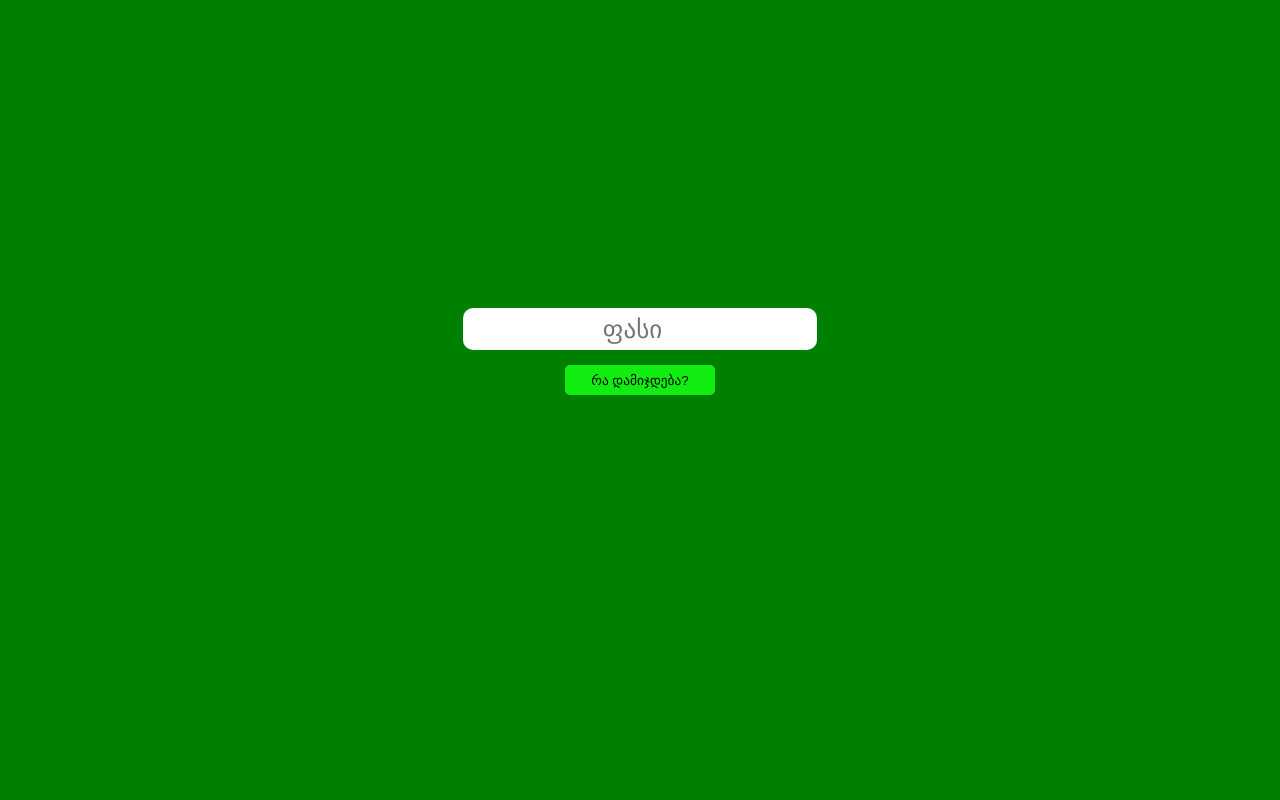
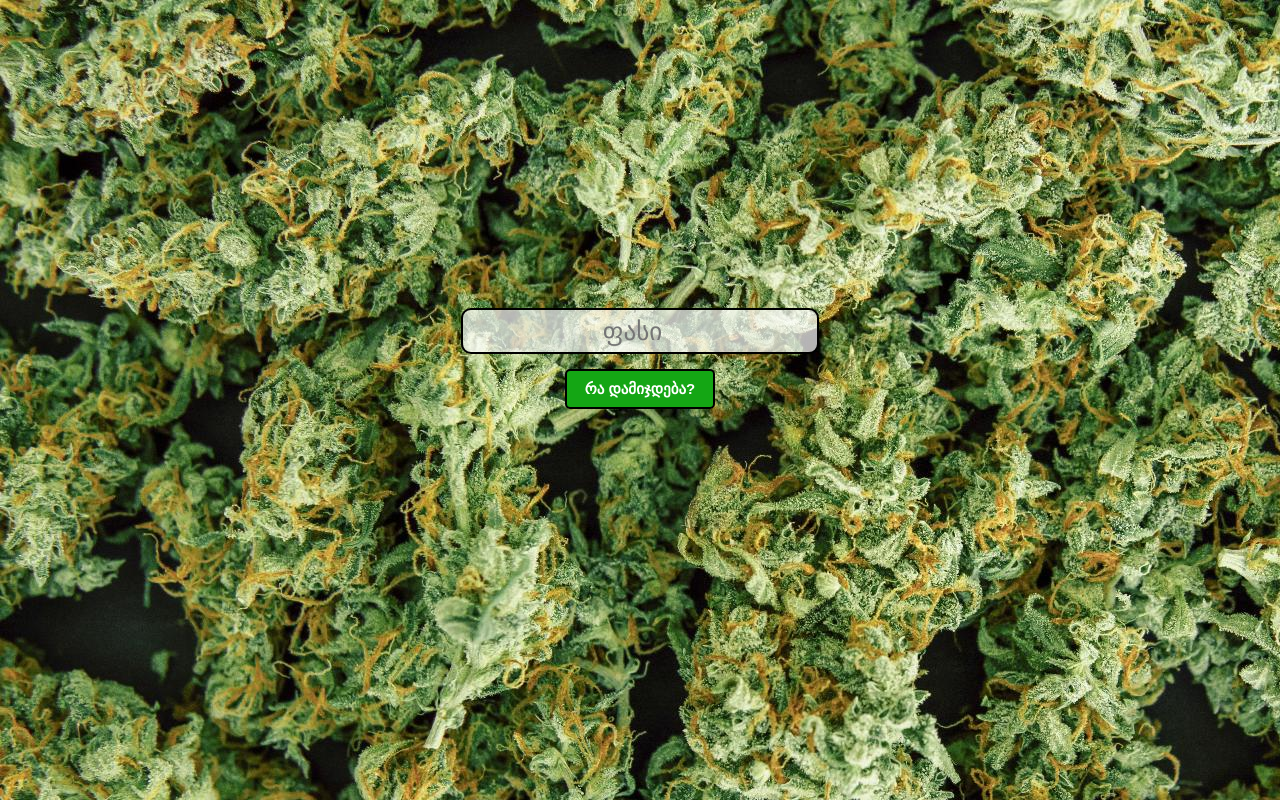
Before and after one commit to lashahostavs/rajdeba, a plain HTML site: page index.html in a window 1280 px wide. Drawn offline with Linux system fonts and the light colour scheme.

Commit message:
Update style.css

```diff
--- a/style.css
+++ b/style.css
@@ -1,32 +1,27 @@
  body{
     text-align: center;
-    background-color:green ;
+    background-image: url(./ec29e105-ac61-4097-9f5a-7f18de4ea29e_1920x1080.jpg);
+    background-size: 1920x1080;
  }
  button{
     margin-top: 15px;
     width: 150px;
-    height: 30px;
-    border: none;
+    height: 40px;
+    border: solid black 2px;
     border-radius: 5px;
-    background-color: rgb(17, 236, 17);
+    background-color: rgb(20, 166, 20);
+    font-weight: bolder;
+    color: white;
+    font-size: 15px;
  }
+
  input{
     width: 350px;
     height: 40px;
     border-radius: 10px;
-    border: none;
+    border: solid black 2px;
     text-align: center;
     margin-top: 300px;
     font-size: 25px;
-    background-color: ;
+    background-color: rgb(255, 255, 255, 0.7);
  }
-
- @media (max-width: 600px) {
-    body {
-      font-size: 14px;
-    }
-
-    .container {
-      flex-direction: column; /* Stack items vertically on small screens */
-    }
-  }
```
